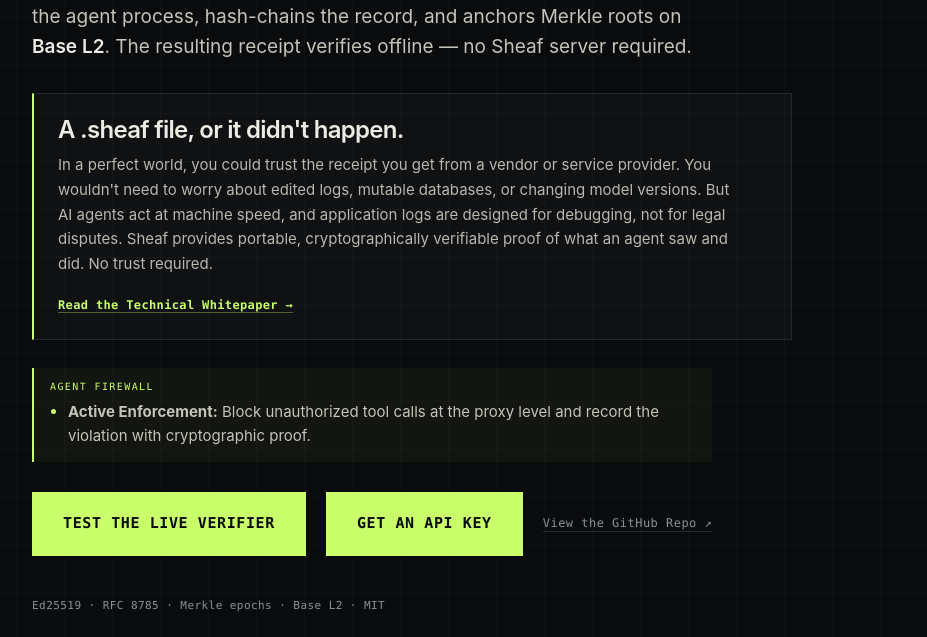
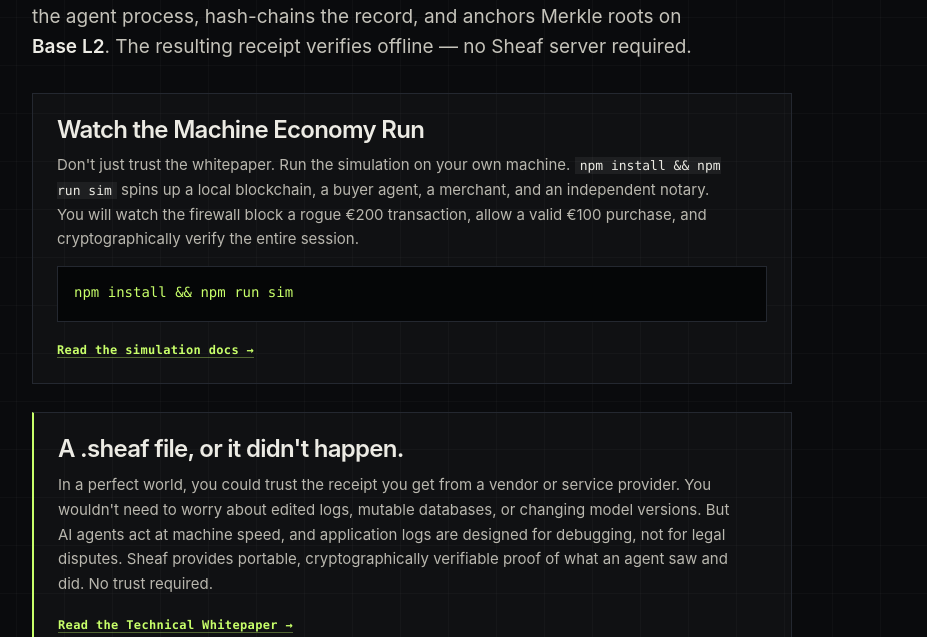
Before and after one commit to sheafhq/sheaf, a website: page src/landing.html in a window 1280 px wide. Shown: the part 463-1100 px from the top of the page, without its empty margins (176-1103 px from the left). Drawn offline with Linux system fonts and the light colour scheme.

Commit message:
feat(site): simulation section on landing; verifier banner explains both bundles
- Landing: "Watch the Machine Economy Run" section between the hero and the
  manifesto, with the npm install && npm run sim command and a link to
  simulation/ on GitHub. Fresh-clone test from GitHub main (815a906) passed:
  npm install && npm run sim exits 0 and prints the Notary Certificate.
- Verifier: the banner explains the Standard Bundle and the Firewall Bundle
  (dispute-verify.html rebuilt; verifier code unchanged, still 0.1.5).

Co-Authored-By: Claude Opus 5.5 <noreply@anthropic.com>

```diff
--- a/src/landing.html
+++ b/src/landing.html
@@ -24,6 +24,14 @@ p strong{color:var(--text);font-weight:600}
 .manifesto p{margin:0 0 14px;color:#b9b7ae;font-size:15px;line-height:1.65}
 .manifesto a{color:var(--acid);font:600 12px/1.4 var(--mono);letter-spacing:.03em;text-decoration:none;border-bottom:1px solid rgba(200,255,106,.35)}
 .manifesto a:hover{border-color:var(--acid)}
+.sim{margin:0 0 28px;max-width:760px;padding:22px 24px;border:1px solid var(--line);background:rgba(255,255,255,.025)}
+.sim h2{margin:0 0 10px;font-size:24px;line-height:1.15;letter-spacing:-.03em;font-weight:600}
+.sim p{margin:0 0 14px;color:#b9b7ae;font-size:15px;line-height:1.65}
+.sim code{font:13px/1.4 var(--mono);color:var(--text);background:rgba(255,255,255,.06);padding:1px 5px}
+.sim pre{margin:0 0 14px;padding:14px 16px;overflow-x:auto;background:#050607;border:1px solid var(--line)}
+.sim pre code{background:none;padding:0;color:var(--acid);font-size:14px}
+.sim a{color:var(--acid);font:600 12px/1.4 var(--mono);letter-spacing:.03em;text-decoration:none;border-bottom:1px solid rgba(200,255,106,.35)}
+.sim a:hover{border-color:var(--acid)}
 .firewall{margin:0 0 30px;max-width:680px;border-left:2px solid var(--acid);padding:14px 16px;background:rgba(200,255,106,.04)}
 .firewall-title{font:10px/1 var(--mono);letter-spacing:.14em;text-transform:uppercase;color:var(--acid);margin-bottom:8px}
 .firewall ul{margin:0;padding-left:18px;color:#c5c3ba;font-size:15px}
@@ -45,6 +53,12 @@ p strong{color:var(--text);font-weight:600}
     roots on <strong>Base L2</strong>. The resulting receipt verifies offline —
     no Sheaf server required.
   </p>
+  <section class="sim" id="simulation">
+    <h2>Watch the Machine Economy Run</h2>
+    <p>Don't just trust the whitepaper. Run the simulation on your own machine. <code>npm install &amp;&amp; npm run sim</code> spins up a local blockchain, a buyer agent, a merchant, and an independent notary. You will watch the firewall block a rogue €200 transaction, allow a valid €100 purchase, and cryptographically verify the entire session.</p>
+    <pre><code>npm install &amp;&amp; npm run sim</code></pre>
+    <a href="https://github.com/sheafhq/sheaf/tree/main/simulation">Read the simulation docs →</a>
+  </section>
   <section class="manifesto">
     <h2>A .sheaf file, or it didn't happen.</h2>
     <p>In a perfect world, you could trust the receipt you get from a vendor or service provider. You wouldn't need to worry about edited logs, mutable databases, or changing model versions. But AI agents act at machine speed, and application logs are designed for debugging, not for legal disputes. Sheaf provides portable, cryptographically verifiable proof of what an agent saw and did. No trust required.</p>
```
Also changed, not shown: dispute-verify.html (+4 -0 lines), scripts/dispute-verify.template.html (+4 -0 lines).
